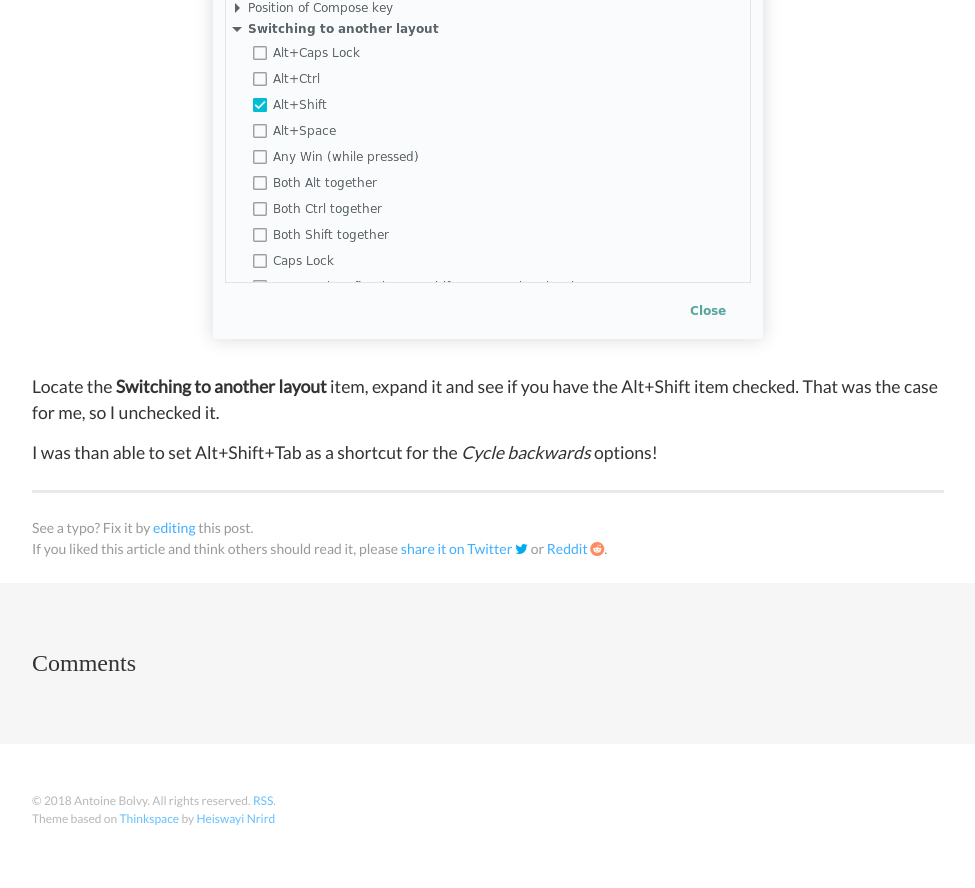
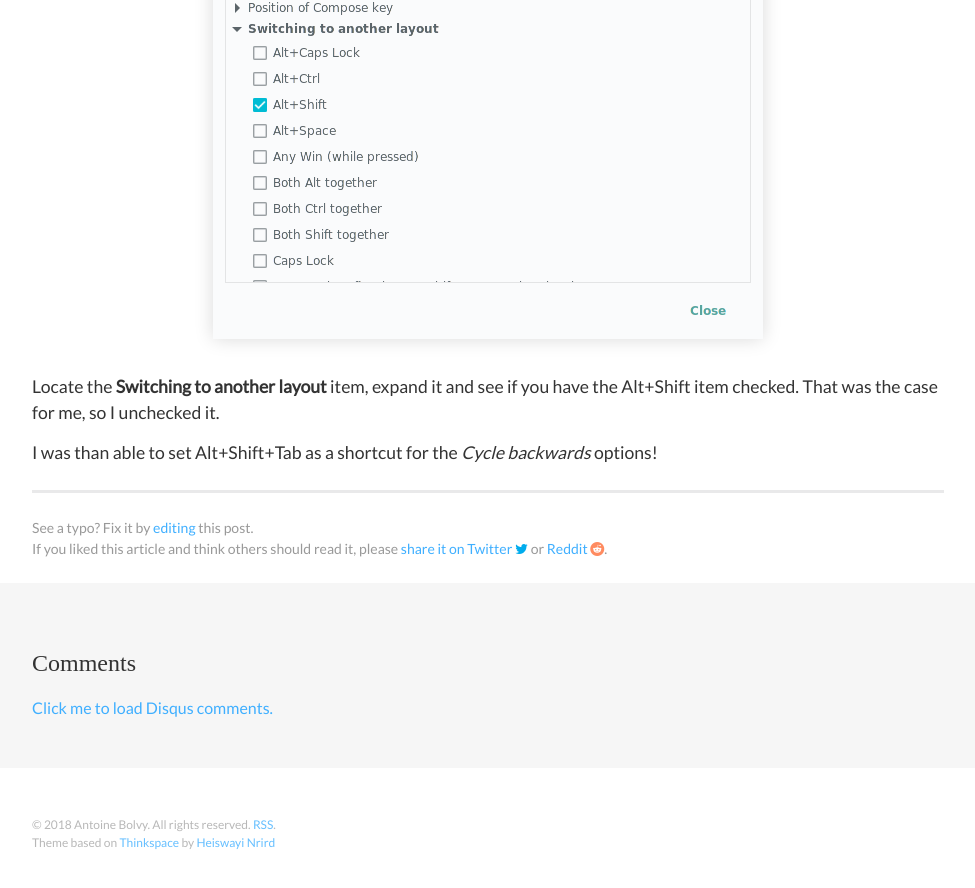
Before and after one commit to saveman71/saveman71.github.io, a Jekyll site: the page built from _posts/2017-10-10-cinnamon-gnome-fix-alt-shift-tab.md, in a window 1280 px wide and 900 px high, scrolled down 2131 px. Shown: the top 888 px of the window, without its empty margins (152-1127 px from the left). Built offline with Jekyll 4.4.1, drawn with Linux system fonts in a browser that asks for light colours; comment, search, counter and statistics services are not loaded.

Commit message:
Only enable Disqus if visitor wants it

```diff
--- a/_includes/comments.html
+++ b/_includes/comments.html
@@ -5,7 +5,13 @@
       <h3><i class="icon icon-comments-o"></i> Comments</h3>
       <div id="disqus_thread"></div>
 
+      <a href="#" class="link" id="load-comments">Click me to load Disqus comments.</a>
+
       <script type="text/javascript">
+        document.querySelector('#load-comments').addEventListener('click', function (e) {
+          e.preventDefault();
+          e.target.remove();
+
           var disqus_shortname = '{{ site.disqus_shortname }}';
           var disqus_identifier = '{{ page.id }}';
           var disqus_title = '{{ page.title }}';
@@ -17,6 +23,7 @@
               dsq.src = '//' + disqus_shortname + '.disqus.com/embed.js';
               (document.getElementsByTagName('head')[0] || document.getElementsByTagName('body')[0]).appendChild(dsq);
           })();
+        });
       </script>
 
       <noscript>
--- a/_includes/head.html
+++ b/_includes/head.html
@@ -99,7 +99,6 @@
   <link rel="alternate" type="application/rss+xml" title="{{ site.title }}{{ site.title2 }}" href="{{ "/feed.xml" | prepend: site.baseurl | prepend: site.url }}">
 
   <script type="text/javascript">
-  var disqus_shortname = '{{ site.disqus_shortname }}';
   var _gaq = _gaq || [];
   _gaq.push(['_setAccount', '{{ site.google_analytics }}']);
   _gaq.push(['_trackPageview']);
```
Lines whose indentation alone changed are shown as unchanged.
